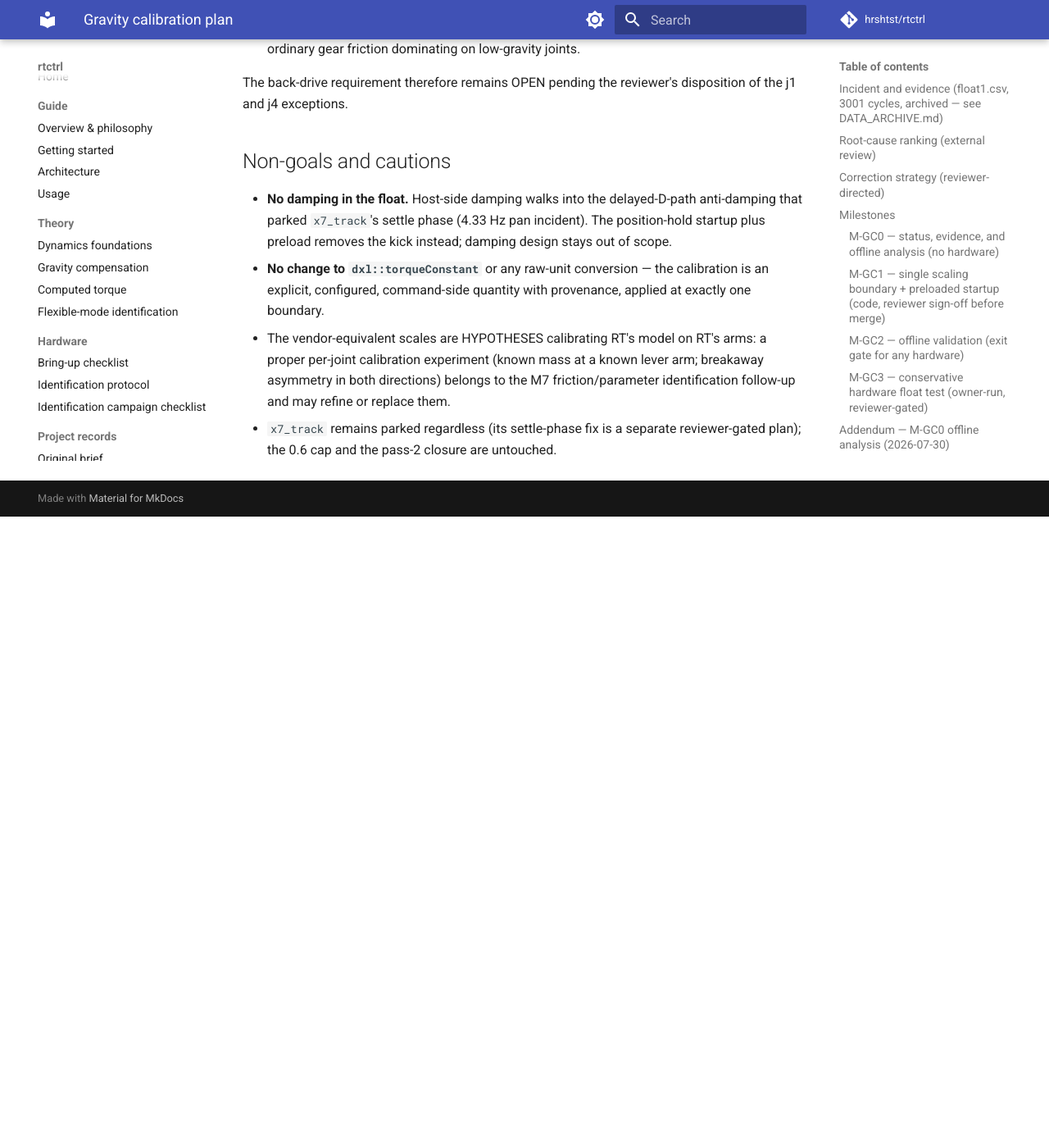
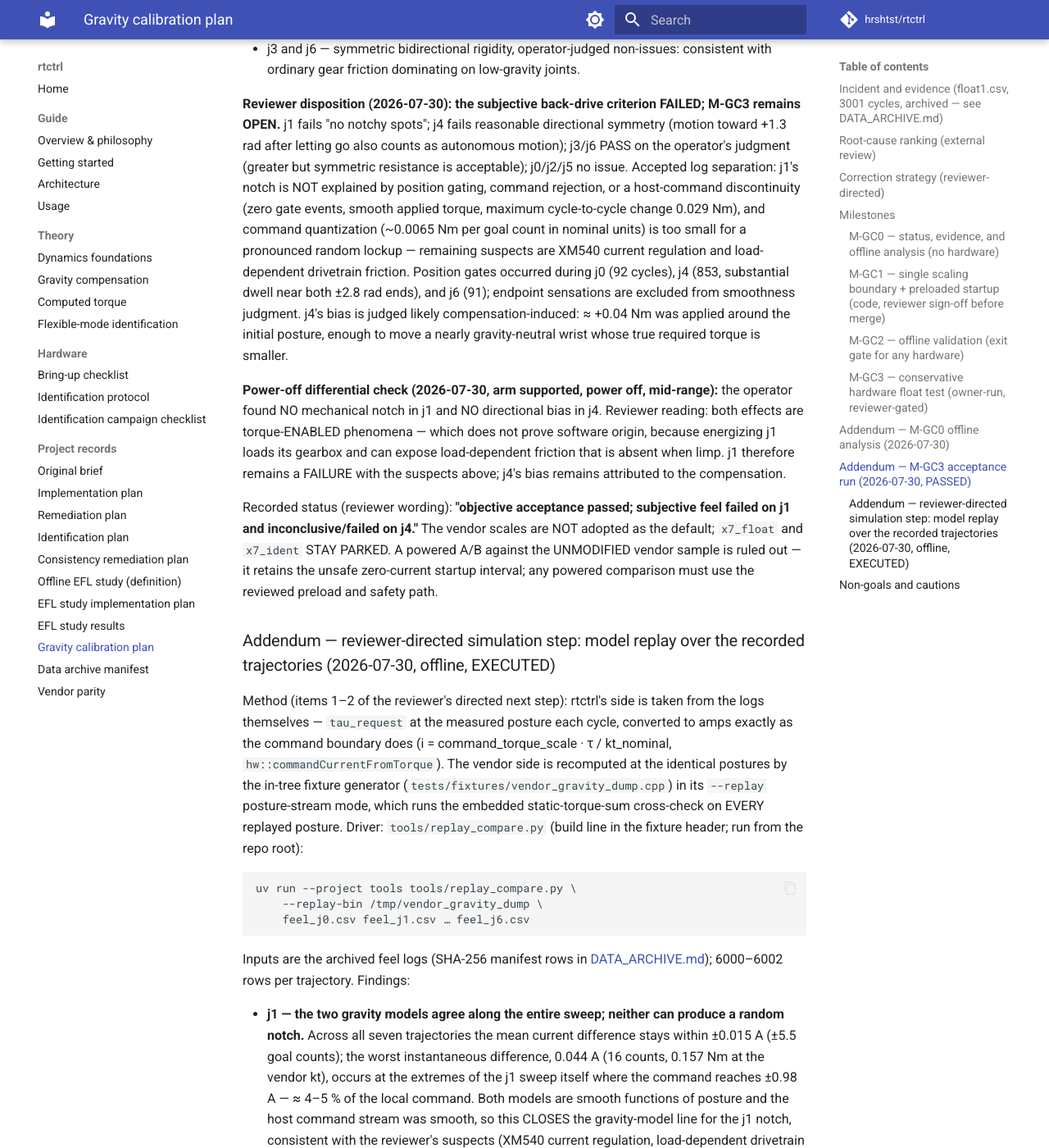
Before and after one commit to hrshtst/rtctrl, an MkDocs documentation site: the page built from docs/GRAVITY_CALIBRATION_PLAN.md, in a window 1280 px wide and 1400 px high, scrolled down 8368 px. Shown: the whole window at 82% size. Built offline with MkDocs 1.6.1 and Material for MkDocs 9.7.7, drawn with Linux system fonts in a browser that asks for light colours; comment, search, counter and statistics services are not loaded; before the commit the page ends 8998 px from its top, so only the background shows below that; some of the changed text lies outside the part shown.

Commit message:
docs: record the back-drive disposition and the directed model replay
M-GC3 remains OPEN per the external reviewer: objective acceptance
passed; subjective feel failed on j1 and inconclusive/failed on j4.
Vendor scales not adopted as default; x7_float/x7_ident stay parked.

Execute items 1-2 of the reviewer's directed simulation step: replay
all seven recorded feel trajectories through both gravity models and
compare j1/j4 current commands. vendor_gravity_dump gains a --replay
posture-stream mode (default fixture output byte-identical; embedded
static-sum cross-check on every replayed posture) driven by the new
tools/replay_compare.py. Findings recorded in the plan addendum: the
models agree on j1 (<=5% along the whole sweep - the gravity-model
line is closed for the notch), while j4 shows a consistent
proportional disagreement (rtctrl ~1.4x the vendor amplitude, all
within 1-3 goal counts, positive on every trajectory) quantifying
the reviewer's compensation-bias hypothesis.

Claude-Session: https://claude.ai/code/session_01YAWbVpqQUvoVxMgA6QaZ4o

````diff
--- a/docs/GRAVITY_CALIBRATION_PLAN.md
+++ b/docs/GRAVITY_CALIBRATION_PLAN.md
@@ -47,10 +47,12 @@ unchanged. **M-GC1 and M-GC2 SIGNED OFF by the external reviewer
 (2026-07-30)** — 186/186 tests and the strict docs build
 independently reproduced. **M-GC3 acceptance run PASSED
 (2026-07-30, `float2.csv` — see the Addendum): all four
-preregistered conditions with wide margins.** Remaining in M-GC3:
-the back-drive feel check, then the reviewer + owner decision on
-default adoption and un-parking; the parking remains in force until
-that decision.*
+preregistered conditions with wide margins.** **M-GC3 overall
+remains OPEN (reviewer disposition 2026-07-30): "objective
+acceptance passed; subjective feel failed on j1 and
+inconclusive/failed on j4"** — see the back-drive record below. The
+vendor scales are NOT adopted as the default and the parking of
+`x7_float`/`x7_ident` remains in force.*
 
 ## Incident and evidence (`float1.csv`, 3001 cycles, archived — see [DATA_ARCHIVE.md](DATA_ARCHIVE.md))
 
@@ -414,8 +416,102 @@ disposition:**
   non-issues: consistent with ordinary gear friction dominating on
   low-gravity joints.
 
-The back-drive requirement therefore remains OPEN pending the
-reviewer's disposition of the j1 and j4 exceptions.
+**Reviewer disposition (2026-07-30): the subjective back-drive
+criterion FAILED; M-GC3 remains OPEN.** j1 fails "no notchy spots";
+j4 fails reasonable directional symmetry (motion toward +1.3 rad
+after letting go also counts as autonomous motion); j3/j6 PASS on
+the operator's judgment (greater but symmetric resistance is
+acceptable); j0/j2/j5 no issue. Accepted log separation: j1's notch
+is NOT explained by position gating, command rejection, or a
+host-command discontinuity (zero gate events, smooth applied torque,
+maximum cycle-to-cycle change 0.029 Nm), and command quantization
+(~0.0065 Nm per goal count in nominal units) is too small for a
+pronounced random lockup — remaining suspects are XM540 current
+regulation and load-dependent drivetrain friction. Position gates
+occurred during j0 (92 cycles), j4 (853, substantial dwell near both
+±2.8 rad ends), and j6 (91); endpoint sensations are excluded from
+smoothness judgment. j4's bias is judged likely
+compensation-induced: ≈ +0.04 Nm was applied around the initial
+posture, enough to move a nearly gravity-neutral wrist whose true
+required torque is smaller.
+
+**Power-off differential check (2026-07-30, arm supported, power
+off, mid-range):** the operator found NO mechanical notch in j1 and
+NO directional bias in j4. Reviewer reading: both effects are
+torque-ENABLED phenomena — which does not prove software origin,
+because energizing j1 loads its gearbox and can expose
+load-dependent friction that is absent when limp. j1 therefore
+remains a FAILURE with the suspects above; j4's bias remains
+attributed to the compensation.
+
+Recorded status (reviewer wording): **"objective acceptance passed;
+subjective feel failed on j1 and inconclusive/failed on j4."** The
+vendor scales are NOT adopted as the default; `x7_float` and
+`x7_ident` STAY PARKED. A powered A/B against the UNMODIFIED vendor
+sample is ruled out — it retains the unsafe zero-current startup
+interval; any powered comparison must use the reviewed preload and
+safety path.
+
+### Addendum — reviewer-directed simulation step: model replay over the recorded trajectories (2026-07-30, offline, EXECUTED)
+
+Method (items 1–2 of the reviewer's directed next step): rtctrl's
+side is taken from the logs themselves — `tau_request` at the
+measured posture each cycle, converted to amps exactly as the
+command boundary does (i = command_torque_scale · τ / kt_nominal,
+`hw::commandCurrentFromTorque`). The vendor side is recomputed at
+the identical postures by the in-tree fixture generator
+(`tests/fixtures/vendor_gravity_dump.cpp`) in its `--replay`
+posture-stream mode, which runs the embedded static-torque-sum
+cross-check on EVERY replayed posture. Driver:
+`tools/replay_compare.py` (build line in the fixture header; run
+from the repo root):
+
+```
+uv run --project tools tools/replay_compare.py \
+    --replay-bin /tmp/vendor_gravity_dump \
+    feel_j0.csv feel_j1.csv … feel_j6.csv
+```
+
+Inputs are the archived feel logs (SHA-256 manifest rows in
+[DATA_ARCHIVE.md](DATA_ARCHIVE.md)); 6000–6002 rows per trajectory.
+Findings:
+
+- **j1 — the two gravity models agree along the entire sweep;
+  neither can produce a random notch.** Across all seven
+  trajectories the mean current difference stays within ±0.015 A
+  (±5.5 goal counts); the worst instantaneous difference, 0.044 A
+  (16 counts, 0.157 Nm at the vendor kt), occurs at the extremes of
+  the j1 sweep itself where the command reaches ±0.98 A — ≈ 4–5 % of
+  the local command. Both models are smooth functions of posture and
+  the host command stream was smooth, so this CLOSES the
+  gravity-model line for the j1 notch, consistent with the
+  reviewer's suspects (XM540 current regulation, load-dependent
+  drivetrain friction). It also shows a software A/B would not
+  separate anything: the vendor's own algorithm commands nearly
+  identical j1 currents at these postures.
+- **j4 — a consistent PROPORTIONAL disagreement: rtctrl commands
+  ≈ 1.37–1.49 × the vendor model's j4 current at the same
+  postures** (least-squares ratio on the six trajectories with
+  meaningful j4 excursion; worst residual after removing the ratio
+  0.003 A ≈ 1.1 counts). The two mass models predict the SAME odd
+  sin-like shape, but rtctrl's amplitude is ~1.4 × the vendor's: at
+  the j4 sweep extremes rtctrl commands 0.0248 A (9.2 counts) where
+  the vendor model commands 0.0174 A (6.5 counts) — a surplus of up
+  to ≈ +0.017 Nm at the vendor kt if the vendor amplitude is the
+  better estimate. Near the home posture both models are below one
+  count and even disagree in sign (|i| ≤ 0.0015 A — model-floor
+  noise). This QUANTIFIES the reviewer's compensation-bias
+  hypothesis: the entire j4 disagreement lives within 1–3 goal
+  counts, is positive (rtctrl above vendor) on every trajectory, and
+  is the right sign and size to bias a nearly gravity-neutral wrist
+  toward positive q4. Which amplitude matches the real arm is NOT
+  decidable offline — that is precisely the M7 per-joint calibration
+  experiment's question.
+
+Item 3 of the directed step — operator-event timestamps and raw
+goal/present-current counts in the float log, so each j1 notch can
+be correlated with current behavior on the NEXT powered run — is
+DIRECTED and pending implementation.
 
 ## Non-goals and cautions
 
````
Also changed, not shown: 2 other files.
